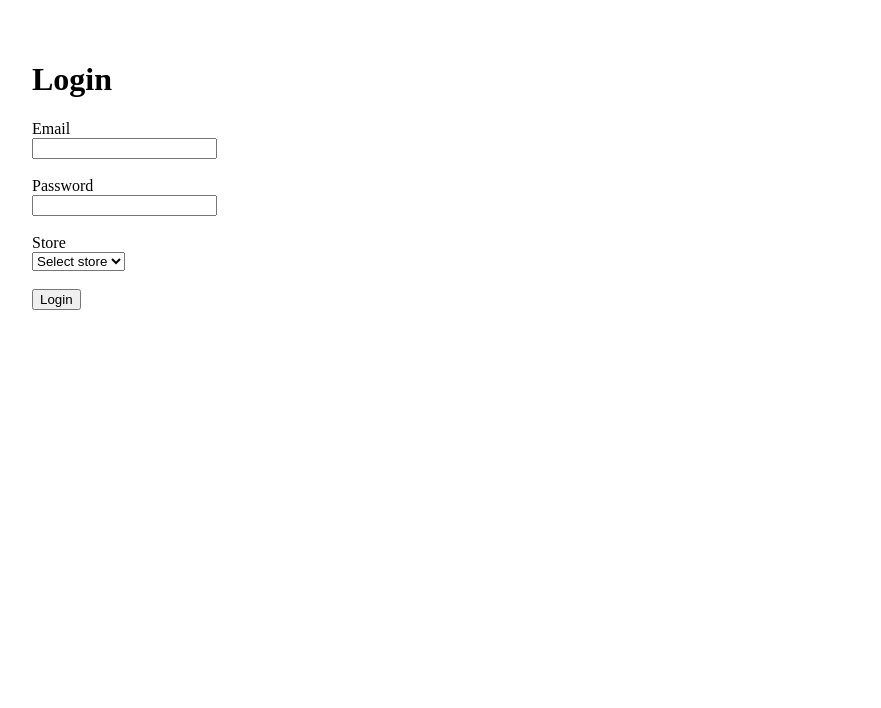
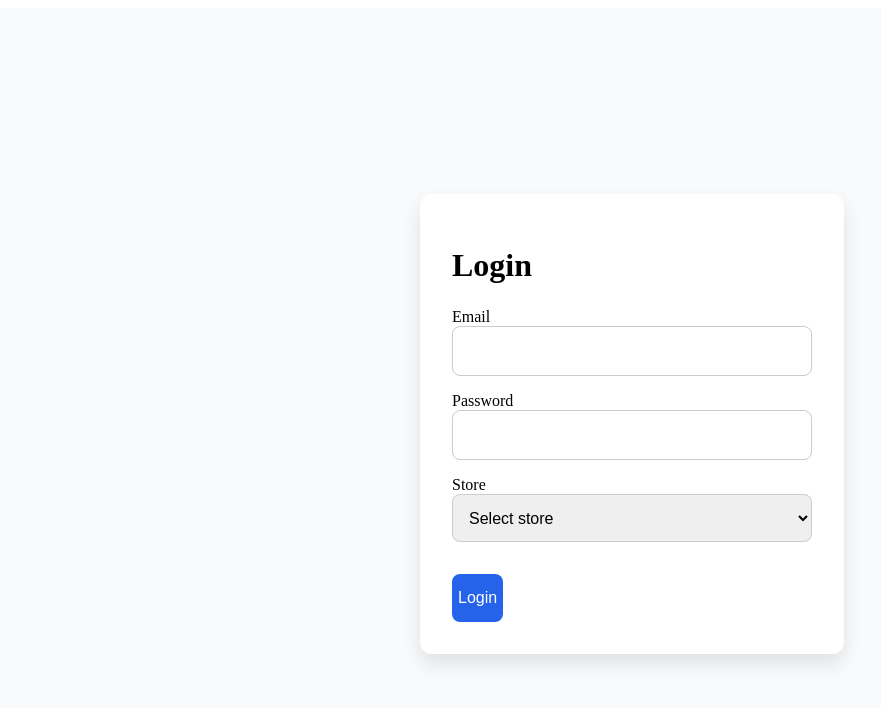
Before and after one commit to NoahLindner1/skate-sharpening-app, a React (Vite) app: page /login in a window 1280 px wide. Shown: the top 708 px of the page, without its empty margins (8-889 px from the left). Built offline with nearby package versions, Linux system fonts and the light colour scheme; no server answers.

Commit message:
Phase 8: Tables fixed, login UI fixed

```diff
--- a/src/components/customers/CustomerList.jsx
+++ b/src/components/customers/CustomerList.jsx
@@ -8,11 +8,12 @@ const CustomerList = ({ customers }) => {
   }
 
   return (
-    <table width="100%" cellPadding="12">
+    <div style={tableWrapper}>
+      <table style={tableStyle}>
         <thead>
           <tr>
-          <th align="left">Name</th>
-          <th align="left">Remaining</th>
+            <th style={thStyle}>Name</th>
+            <th style={thStyle}>Remaining</th>
           </tr>
         </thead>
         <tbody>
@@ -22,13 +23,46 @@ const CustomerList = ({ customers }) => {
               onClick={() => navigate(`/customer/${customer.id}`)}
               style={{ cursor: "pointer" }}
             >
-            <td>{customer.name}</td>
-            <td>{customer.remaining}</td>
+              <td style={tdStyle}>{customer.name}</td>
+              <td style={tdStyle}>{customer.remaining}</td>
             </tr>
           ))}
         </tbody>
       </table>
+    </div>
   );
 };
 
+const tableStyle = {
+  marginTop: 24,
+  width: "100%",
+  borderCollapse: "collapse"
+};
+
+const tableWrapper = {
+  marginTop: 24,
+  overflowX: "auto"
+};
+
+const thStyle = {
+  textAlign: "left",
+  padding: "12px 16px",
+  borderBottom: "2px solid #e5e7eb",
+  fontSize: 14,
+  fontWeight: 600,
+  color: "#374151",
+  backgroundColor: "#f9fafb"
+};
+
+const tdStyle = {
+  padding: "12px 16px",
+  borderBottom: "1px solid #e5e7eb",
+  fontSize: 14,
+  verticalAlign: "middle"
+};
+
+const numericCell = {
+  textAlign: "right",
+  fontWeight: 600
+};
 export default CustomerList;
--- a/src/components/customers/TransactionsTable.jsx
+++ b/src/components/customers/TransactionsTable.jsx
@@ -16,28 +16,38 @@ const TransactionTable = ({ customerId }) => {
   }
 
   return (
+    <div style={tableWrapper}>
       <table style={tableStyle}>
         <thead>
           <tr>
-          <th>Time</th>
-          <th>Change</th>
-          <th>User</th>
+            <th style={thStyle}>Time</th>
+            <th style={{ ...thStyle, textAlign: "right" }}>Change</th>
+            <th style={thStyle}>User</th>
           </tr>
         </thead>
         <tbody>
           {transactions.map((tx) => (
             <tr key={tx.id}>
-            <td>
+              <td style={tdStyle}>
                 {tx.createdAt?.toDate().toLocaleString() || "—"}
               </td>
-            <td style={{ color: tx.delta > 0 ? "green" : "red" }}>
+
+              <td
+                style={{
+                  ...tdStyle,
+                  ...numericCell,
+                  color: tx.delta > 0 ? "#16a34a" : "#dc2626"
+                }}
+              >
               {tx.delta > 0 ? `+${tx.delta}` : tx.delta}
               </td>
-            <td>{tx.userEmail || "—"}</td>
+
+              <td style={tdStyle}>{tx.userEmail || "—"}</td>
             </tr>
           ))}
         </tbody>
       </table>
+    </div>
   );
 };
 
@@ -47,4 +57,32 @@ const tableStyle = {
   borderCollapse: "collapse"
 };
 
+const thStyle = {
+  textAlign: "left",
+  padding: "12px 16px",
+  borderBottom: "2px solid #e5e7eb",
+  fontSize: 14,
+  fontWeight: 600,
+  color: "#374151",
+  backgroundColor: "#f9fafb"
+};
+
+const tdStyle = {
+  padding: "12px 16px",
+  borderBottom: "1px solid #e5e7eb",
+  fontSize: 14,
+  verticalAlign: "middle"
+};
+
+const numericCell = {
+  textAlign: "right",
+  fontWeight: 600
+};
+
+const tableWrapper = {
+  marginTop: 24,
+  overflowX: "auto"
+};
+
+
 export default TransactionTable;
--- a/src/pages/Login.jsx
+++ b/src/pages/Login.jsx
@@ -34,13 +34,14 @@ const Login = () => {
   };
 
   return (
-    <div style={{ padding: 32 }}>
-      <h1>Login</h1>
+    <div style={pageStyle}>
+      <form onSubmit={handleSubmit} style={cardStyle}>
+        <h1 style={{ marginBottom: 24 }}>Login</h1>
 
-      <form onSubmit={handleSubmit}>
-        <div>
-          <label>Email</label><br />
+        <div style={fieldStyle}>
+          <label>Email</label>
           <input
+            style={inputStyle}
             type="email"
             value={email}
             onChange={(e) => setEmail(e.target.value)}
@@ -48,11 +49,10 @@ const Login = () => {
           />
         </div>
 
-        <br />
-
-        <div>
-          <label>Password</label><br />
+        <div style={fieldStyle}>
+          <label>Password</label>
           <input
+            style={inputStyle}
             type="password"
             value={password}
             onChange={(e) => setPassword(e.target.value)}
@@ -60,11 +60,10 @@ const Login = () => {
           />
         </div>
 
-        <br />
-
-        <div>
-          <label>Store</label><br />
+        <div style={fieldStyle}>
+          <label>Store</label>
           <select
+            style={inputStyle}
             value={store}
             onChange={(e) => setStore(e.target.value)}
             required
@@ -75,11 +74,9 @@ const Login = () => {
           </select>
         </div>
 
-        <br />
+      {error && <div style={errorStyle}>{error}</div>}
 
-        {error && <p style={{ color: "red" }}>{error}</p>}
-
-        <button type="submit" disabled={loading}>
+        <button style={buttonStyle} type="submit" disabled={loading}>
           {loading ? "Logging in..." : "Login"}
         </button>
       </form>
@@ -87,4 +84,58 @@ const Login = () => {
   );
 };
 
+const pageStyle = {
+  minHeight: "100vh",
+  display: "flex",
+  alignItems: "center",
+  justifyContent: "center",
+  backgroundColor: "#f9fafb",
+  padding: 16
+};
+
+const cardStyle = {
+  width: "100%",
+  maxWidth: 360,
+  backgroundColor: "#fff",
+  padding: 32,
+  borderRadius: 12,
+  boxShadow: "0 10px 20px rgba(0,0,0,0.1)"
+};
+
+const fieldStyle = {
+  display: "flex",
+  flexDirection: "column",
+  marginBottom: 16
+};
+
+const inputStyle = {
+  minHeight: 48,
+  padding: "0 12px",
+  fontSize: 16,
+  borderRadius: 8,
+  border: "1px solid #ccc"
+};
+
+const buttonStyle = {
+  marginTop: 16,
+  minHeight: 48,
+  fontSize: 16,
+  borderRadius: 8,
+  border: "none",
+  backgroundColor: "#2563eb",
+  color: "white",
+  cursor: "pointer"
+};
+
+const errorStyle = {
+  marginTop: 8,
+  marginBottom: 8,
+  padding: 12,
+  backgroundColor: "#fee2e2",
+  color: "#991b1b",
+  borderRadius: 8,
+  fontSize: 14
+};
+
+
 export default Login;
```
Lines whose indentation alone changed are shown as unchanged.
